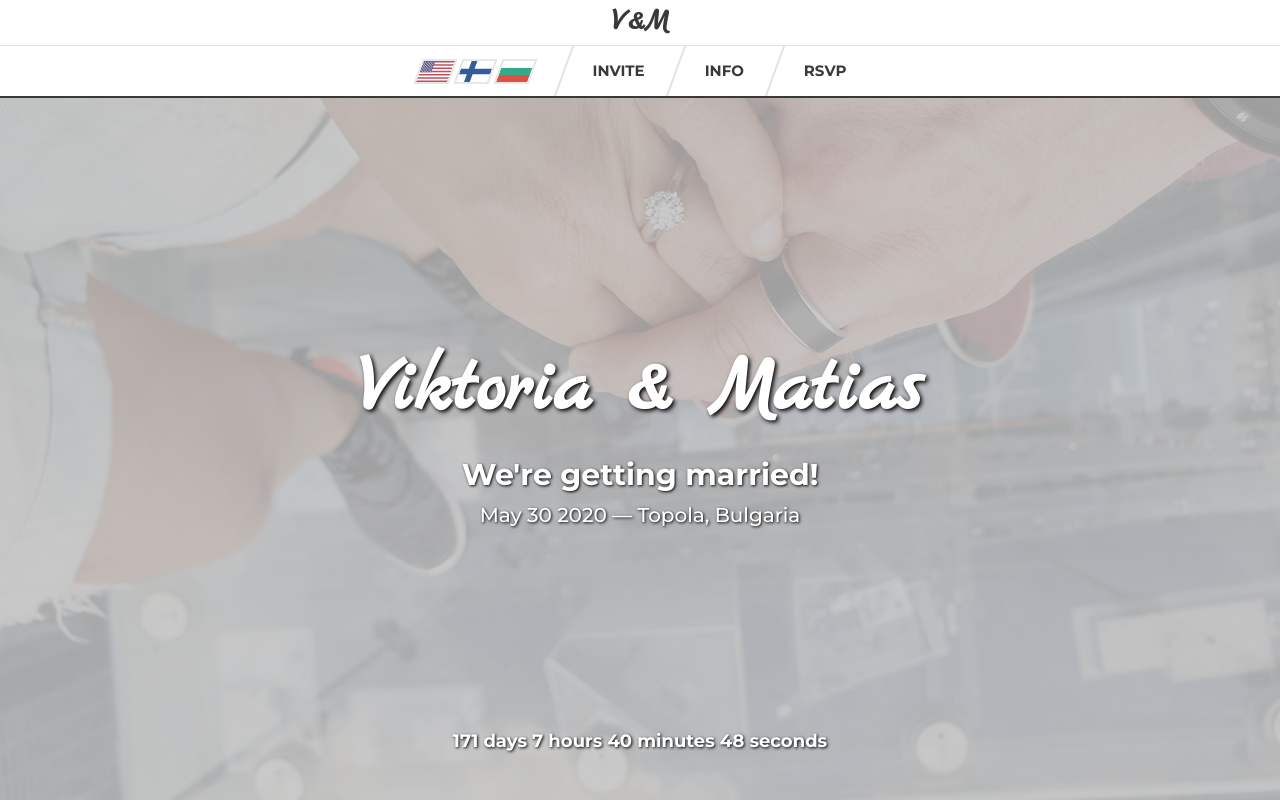
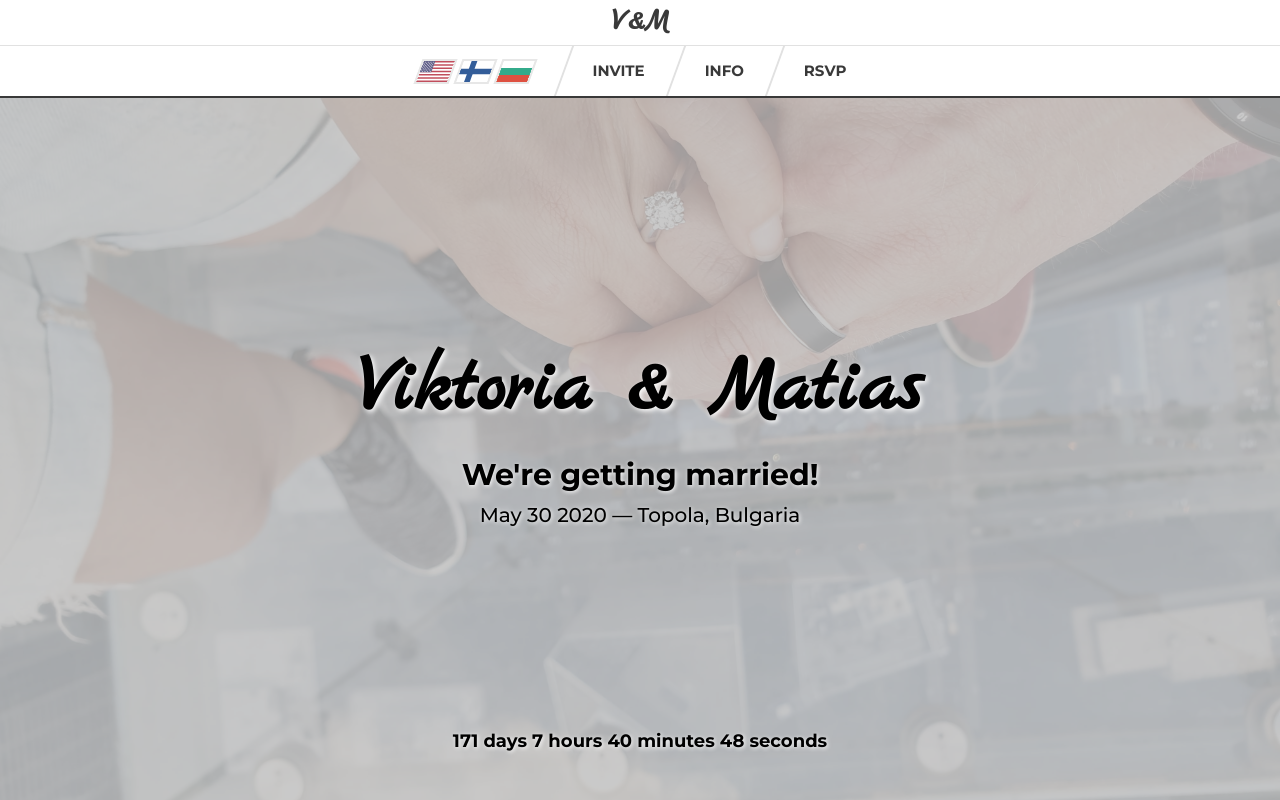
Before and after one commit to matiaskantele/rsvp, a Next.js app: page / in a window 1280 px wide. Built offline with nearby package versions, Linux system fonts and the light colour scheme.

Commit message:
change invite text to black

```diff
--- a/components/Countdown.js
+++ b/components/Countdown.js
@@ -22,12 +22,8 @@ const Countdown = () => {
   const [timeLeft, setTimeLeft] = useState(calculateTimeLeft());
 
   useEffect(() => {
-    const timeout = setTimeout(() => {
-      setTimeLeft(calculateTimeLeft());
-    }, 1000);
-    return () => {
-      clearTimeout(timeout);
-    };
+    const timeout = setTimeout(() => setTimeLeft(calculateTimeLeft()), 1000);
+    return () => clearTimeout(timeout);
   });
 
   const CountdownComponents = [];
@@ -46,13 +42,7 @@ const Countdown = () => {
 
   return (
     <CountdownContainer>
-      <h2>
-        {CountdownComponents.length ? (
-          CountdownComponents
-        ) : (
-          <span>This very minute!</span>
-        )}
-      </h2>
+      <h2>{CountdownComponents.length ? CountdownComponents : ""}</h2>
     </CountdownContainer>
   );
 };
--- a/components/Form.js
+++ b/components/Form.js
@@ -2,7 +2,7 @@ import { useTranslation } from "react-i18next";
 import { useFormik } from "formik";
 import * as Yup from "yup";
 
-import DatePicker from "./DatePicker";
+// import DatePicker from "./DatePicker";
 import {
   FormGrid,
   GridSeparator,
@@ -144,9 +144,7 @@ const rsvpForm = props => {
           <ErrorMessage>{formik.errors.allergies}</ErrorMessage>
         )}
       </GridItem>
-      <GridItem>
-        <DatePicker />
-      </GridItem>
+      <GridItem>{/* <DatePicker /> */}</GridItem>
       <GridItem>
         <Button type="submit">
           {formik.isSubmitting ? <Loading /> : t("submitRsvp")}
--- a/components/styles/InviteStyles.js
+++ b/components/styles/InviteStyles.js
@@ -5,12 +5,12 @@ export const InviteContainer = styled.div`
   flex-direction: column;
   align-items: center;
   padding-top: 22vh;
-  color: white;
-  text-shadow: 1px 1px 3px black;
+  color: black;
+  text-shadow: 1px 1px 4px white;
   & > h1 {
     font-size: 6rem;
     margin-bottom: 3rem;
-    text-shadow: 2px 2px 4px black;
+    text-shadow: 2px 2px 5px white;
   }
   & > h1 > div {
     display: block;
@@ -38,6 +38,7 @@ export const InviteContainer = styled.div`
       margin-bottom: 1.5rem;
     }
     & > p {
+      font-weight: 500;
       font-size: 2rem;
     }
   }
--- a/pages/_app.js
+++ b/pages/_app.js
@@ -19,7 +19,7 @@ class AppInit extends App {
       lightgrey: "#E1E1E1",
       offWhite: "#EDEDED",
       gold: "#CA9E46",
-      maxWidth: "800px",
+      maxWidth: "900px",
       bs: "0 12px 24px 0 hsla(0, 0%, 0%, 0.09)",
     };
 
@@ -44,7 +44,6 @@ class AppInit extends App {
       padding: 0;
       margin: 0;
       font-size: 1.5rem;
-      font-weight: 500;
       line-height: 1;
       font-family: 'Montserrat';
       height: 100vh;
```
